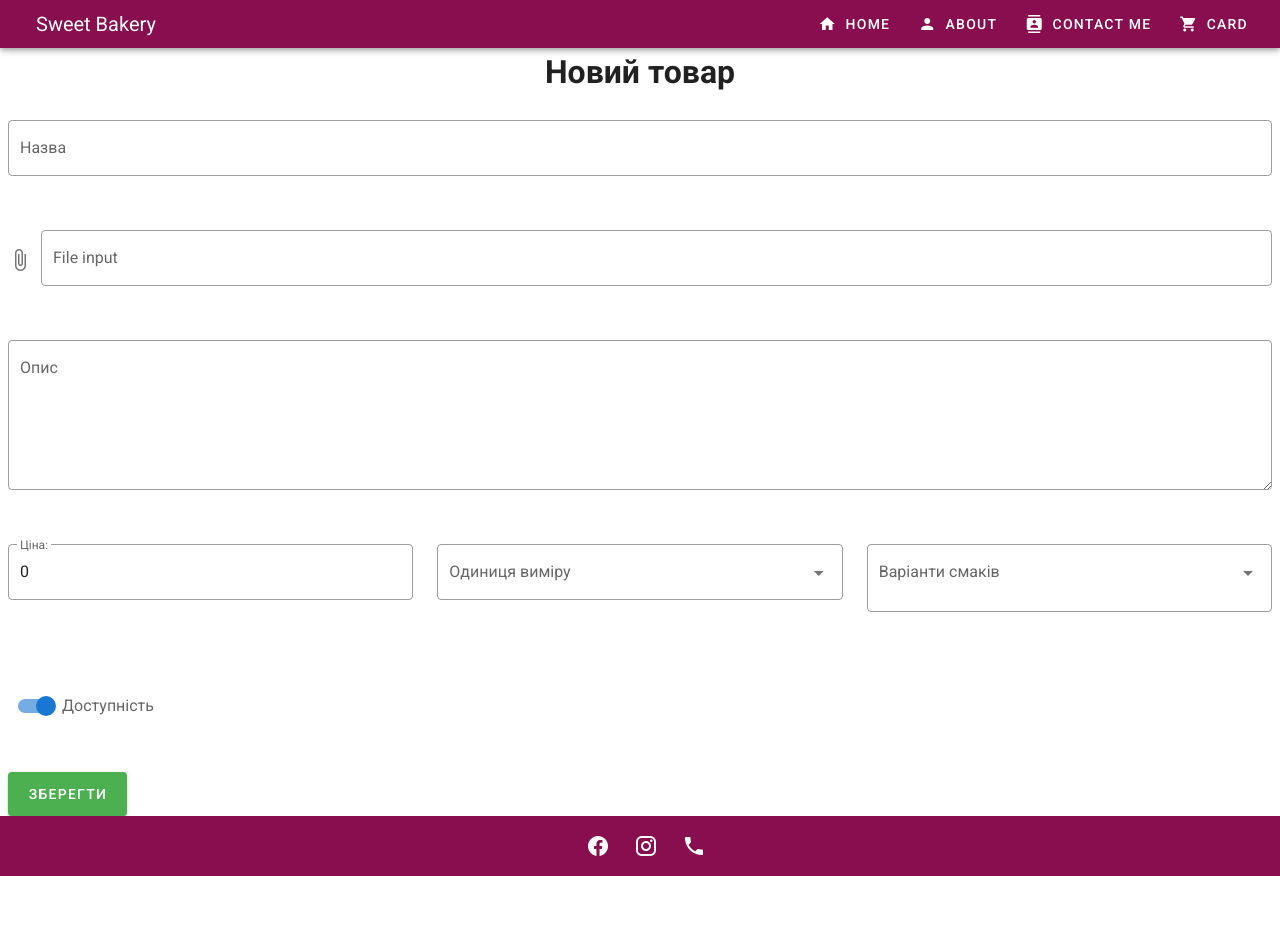
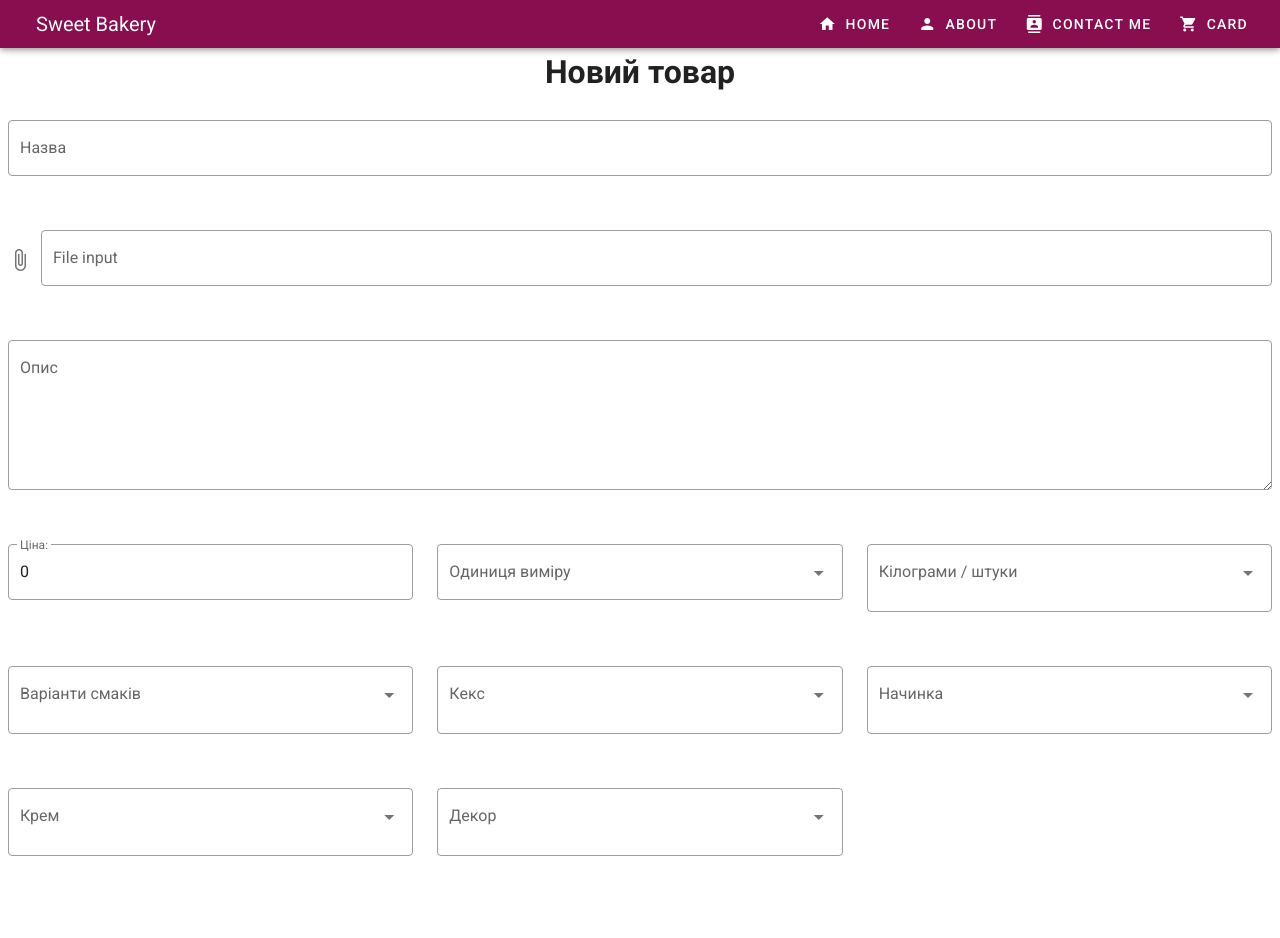
Before and after one commit to serhii-mokhonko/sweetbakery, a Vue app: page /admin/add-new-goods in a window 1280 px wide. Shown: the top 938 px of the page. Before the commit the page ends 876 px from the top, so only its background shows below. Built offline with nearby package versions, Linux system fonts and the light colour scheme.

Commit message:
Done: built constructor of fields. Different goods - diferent fields show on page of goods

```diff
--- a/src/store/goods.js
+++ b/src/store/goods.js
@@ -3,10 +3,15 @@ import * as firebase from "firebase"
 // const storageRef = firebase.storage().ref();
 
 class Newgoods {
-    constructor (title, description, taste, unit, price, accessibility, imgSrc=null, id=null) {
+    constructor (title, description, count, taste, keks, fill, cream, decor, unit, price, accessibility, imgSrc=null, id=null) {
         this.title = title,
         this.description = description,
+        this.count = count,
         this.taste = taste,
+        this.keks = keks,
+        this.fill = fill,
+        this.cream = cream,
+        this.decor = decor,
         this.unit = unit,
         this.price = price,
         this.accessibility = accessibility,
@@ -35,7 +40,21 @@ export default {
             const snapshot = data.val()
             Object.keys(snapshot).forEach((el) => {
                 gdsArr.push(
-                    new Newgoods(snapshot[el].title, snapshot[el].description, snapshot[el].taste, snapshot[el].unit, snapshot[el].price, snapshot[el].accessibility, snapshot[el].imgSrc, el)
+                    new Newgoods(
+                        snapshot[el].title,
+                        snapshot[el].description,
+                        snapshot[el].count,
+                        snapshot[el].taste,
+                        snapshot[el].keks,
+                        snapshot[el].fill,
+                        snapshot[el].cream,
+                        snapshot[el].decor,
+                        snapshot[el].unit,
+                        snapshot[el].price,
+                        snapshot[el].accessibility,
+                        snapshot[el].imgSrc,
+                        el
+                    )
                 )
                 commit('loadedGds', gdsArr)
             })
@@ -50,7 +69,12 @@ export default {
             const newGds = new Newgoods (
                 payload.title,
                 payload.description,
+                payload.count,
                 payload.taste,
+                payload.keks,
+                payload.fill,
+                payload.cream,
+                payload.decor,
                 payload.unit,
                 payload.price,
                 payload.accessibility
--- a/src/views/Admin/AddNewGoods.vue
+++ b/src/views/Admin/AddNewGoods.vue
@@ -51,7 +51,26 @@
                     outlined
                     ></v-select>
             </v-col>
-            <v-col cols="12" md="4">
+            <v-col cols="12" sm="12" md="4">
+                <v-combobox
+                    label="Кілограми / штуки"
+                    v-model="goods.count"
+                    chips
+                    clearable
+                    multiple
+                    outlined
+                >
+                    <template v-slot:selection="{ item }">
+                        <v-chip
+                            @click:close="removeCount(item)"
+                            close
+                        >
+                            <strong>{{ item }}</strong>
+                        </v-chip>
+                    </template>
+                </v-combobox>
+            </v-col>
+            <v-col cols="12" sm="12" md="4">
                 <v-combobox
                     v-model="goods.taste"
                     chips
@@ -62,7 +81,83 @@
                 >
                     <template v-slot:selection="{ item }">
                         <v-chip
-                            @click:close="remove(item)"
+                            @click:close="removeTaste(item)"
+                            close
+                        >
+                            <strong>{{ item }}</strong>
+                        </v-chip>
+                    </template>
+                </v-combobox>
+            </v-col>
+            <v-col cols="12" sm="12" md="4">
+                <v-combobox
+                    label="Кекс"
+                    v-model="goods.keks"
+                    chips
+                    clearable
+                    multiple
+                    outlined
+                >
+                    <template v-slot:selection="{ item }">
+                        <v-chip
+                            @click:close="removeKeks(item)"
+                            close
+                        >
+                            <strong>{{ item }}</strong>
+                        </v-chip>
+                    </template>
+                </v-combobox>
+            </v-col>
+            <v-col cols="12" sm="12" md="4">
+                <v-combobox
+                    label="Начинка"
+                    v-model="goods.fill"
+                    chips
+                    clearable
+                    multiple
+                    outlined
+                >
+                    <template v-slot:selection="{ item }">
+                        <v-chip
+                            @click:close="removeFill(item)"
+                            close
+                        >
+                            <strong>{{ item }}</strong>
+                        </v-chip>
+                    </template>
+                </v-combobox>
+            </v-col>
+            <v-col cols="12" sm="12" md="4">
+                <v-combobox
+                    label="Крем"
+                    v-model="goods.cream"
+                    chips
+                    clearable
+                    multiple
+                    outlined
+                >
+                    <template v-slot:selection="{ item }">
+                        <v-chip
+                            @click:close="removeCream(item)"
+                            close
+                        >
+                            <strong>{{ item }}</strong>
+                        </v-chip>
+                    </template>
+                </v-combobox>
+            </v-col>
+            <v-col cols="12" sm="12" md="4">
+                <v-combobox
+                    label="Декор"
+                    v-model="goods.decor"
+                    chips
+                    clearable
+                    multiple
+                    outlined
+                >
+                    <template v-slot:selection="{ item }">
+                        <v-chip
+                            @click:close="removeDecor(item)"
                             close
                         >
                             <strong>{{ item }}</strong>
@@ -99,7 +194,12 @@ export default {
             goods: {
                 title: '',
                 description: ``,
+                count: [],
                 taste: [],
+                keks: [],
+                fill: [],
+                cream: [],
+                decor: [],
                 img: [],
                 unit: '',
                 price: 0,
@@ -115,21 +215,45 @@ export default {
     },
     methods: {
         addNewGoods () {
-            // console.log(this.goods.img['name'])
             this.$store.dispatch('addNewGoods', this.goods)
             .then(() => this.goods = {
                 title: '',
                 description: ``,
+                count: [],
                 taste: [],
+                keks: [],
+                fill: [],
+                cream: [],
+                decor: [],
                 img: [],
                 unit: '',
                 price: 0,
                 accessibility: true
             })
         },
-        remove (item) {
+        removeCount (item) {
+            this.goods['count'].splice(this.goods['count'].indexOf(item), 1)
+            this.goods['count'] = [...this.goods['count']]
+        },
+        removeTaste (item) {
             this.goods['taste'].splice(this.goods['taste'].indexOf(item), 1)
             this.goods['taste'] = [...this.goods['taste']]
+        },
+        removeKeks (item) {
+            this.goods['keks'].splice(this.goods['keks'].indexOf(item), 1)
+            this.goods['keks'] = [...this.goods['keks']]
+        },
+        removeFill (item) {
+            this.goods['fill'].splice(this.goods['fill'].indexOf(item), 1)
+            this.goods['fill'] = [...this.goods['fill']]
+        },
+        removeCream(item) {
+            this.goods['cream'].splice(this.goods['cream'].indexOf(item), 1)
+            this.goods['cream'] = [...this.goods['cream']]
+        },
+        removeDecor(item) {
+            this.goods['decor'].splice(this.goods['decor'].indexOf(item), 1)
+            this.goods['decor'] = [...this.goods['decor']]
         },
     }
 }
--- a/src/views/Goods.vue
+++ b/src/views/Goods.vue
@@ -2,39 +2,70 @@
     <div class="container">
         <div class="sub-box">
             <div class="box">
-                <img :src=filteredGoods.imgSrc :alt="filteredGoods.title">
+                <img :src=goodsById.imgSrc :alt="goodsById.title">
             </div>
         </div>
         <div class="sub-box">
             <div class='box'>
-                <h1 class='display-3'>{{ filteredGoods.title }}</h1>
-            </div>
-            <div class="sub-box">
-                <h1 class='price'>{{ filteredGoods.price }} грн. / {{filteredGoods.unit }}</h1>
+                <h1 class='display-3'>{{ goodsById.title }}</h1>
             </div>
             <div class="box">
-                <p>{{ filteredGoods.description }}</p>
+                <h1 class='price'>{{ goodsById.price }} грн. / {{ goodsById.unit }}</h1>
+            </div>
+            <div class="box">
+                <p>{{ goodsById.description }}</p>
             </div>
             <div class="box">
                 <v-select
-                    :items="weight"
-                    label="Вага"
+                    :items="goodsById.count"
+                    v-model="selectedCount"
+                    :label="goodsById.unit"
                     outlined
                 ></v-select>
             </div>
-            <div class="box">
+            <div class="box" v-if="tasteFieldVisibility">
                 <v-select
-                    :items="spongeCake"
-                    label="Sponge Cake"
+                    :items="goodsById.taste"
+                    v-model="selectedTaste"
+                    label="Смак"
+                    outlined
+                ></v-select>
+            </div>
+            <div class="box" v-if="keksFieldVisibility">
+                <v-select
+                    :items="goodsById.keks"
+                    v-model="selectedKeks"
+                    label="Кекс"
                     outlined
                     chips
                     multiple
                 ></v-select>
             </div>
-            <div class="box">
+            <div class="box" v-if="fillFieldVisibility">
                 <v-select
-                    :items="decor"
-                    label="Decor"
+                    :items="goodsById.fill"
+                    v-model="selectedFill"
+                    label="Начинка"
+                    outlined
+                    chips
+                    multiple
+                ></v-select>
+            </div>
+            <div class="box" v-if="creamFieldVisibility">
+                <v-select
+                    :items="goodsById.cream"
+                    v-model="selectedCream"
+                    label="Крем"
+                    outlined
+                    chips
+                    multiple
+                ></v-select>
+            </div>
+            <div class="box" v-if="decorFieldVisibility">
+                <v-select
+                    :items="goodsById.decor"
+                    v-model="selectedDecor"
+                    label="Декор"
                     outlined
                     chips
                     multiple
@@ -44,8 +75,11 @@
                 <v-textarea
                     outlined
                     name="Comment"
-                    label="Leave your comment/wishes"
+                    label="Коментар"
                 ></v-textarea>
+            </div>
+            <div class="box">
+                <h1>Сумма: {{ price }} грн.</h1>
             </div>
         </div>
     </div>
@@ -54,16 +88,37 @@
 <script>
 export default {
     data: () => ({
-        filteredGoods: {},
-        weight: ["1 kg", "2 kg", "3 kg", "4 kg", "5 kg", "6 kg", "7 kg"],
-        spongeCake: ["Black", "White"],
-        cream: ["cream 1", "cream 2", "cream 3",],
-        filling: ["cherry", "apple", "banan", "ets",],
-        decor: ["flowers", "candies", "toper", "etc"]
+        selectedCount: 0,
+        selectedTaste: null,
+        selectedKeks: null,
+        selectedFill: null,
+        selectedCream: null,
+        selectedDecor: null,
+        goodsById: {},
     }),
+    computed: {
+        tasteFieldVisibility () {
+            return this.goodsById['taste']
+        },
+        keksFieldVisibility () {
+            return this.goodsById['keks']
+        },
+        fillFieldVisibility () {
+            return this.goodsById['fill']
+        },
+        creamFieldVisibility () {
+            return this.goodsById['cream']
+        },
+        decorFieldVisibility () {
+            return this.goodsById['decor']
+        },
+        price () {
+            return this.selectedCount * this.goodsById.price
+        }
+    },
     created () {
         this.$store.dispatch('getGoodsById', this.$route.params.id)
-            .then((data) => this.filteredGoods = data)
+            .then((data) => this.goodsById = data)
     }
  }
 </script>
```
